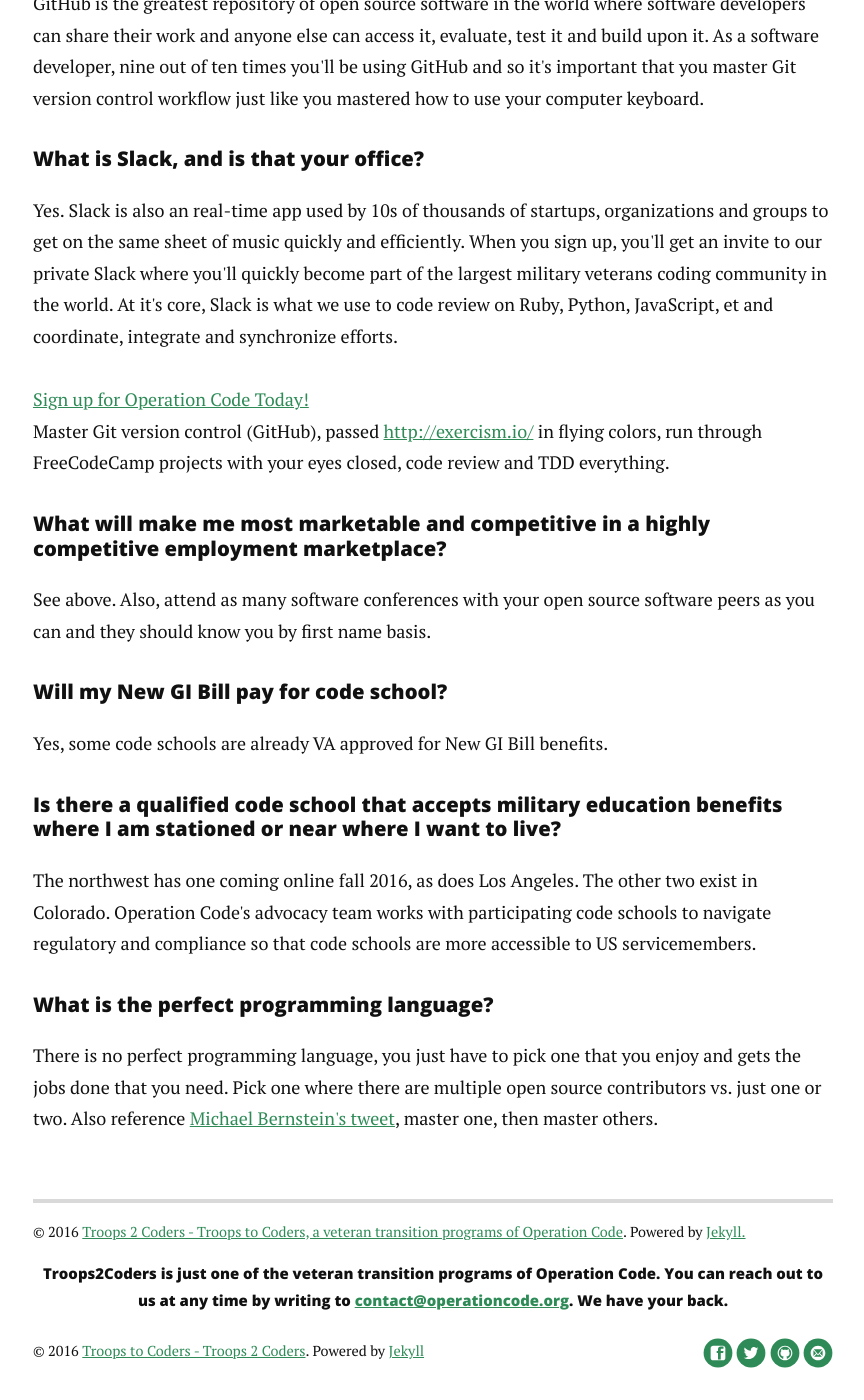
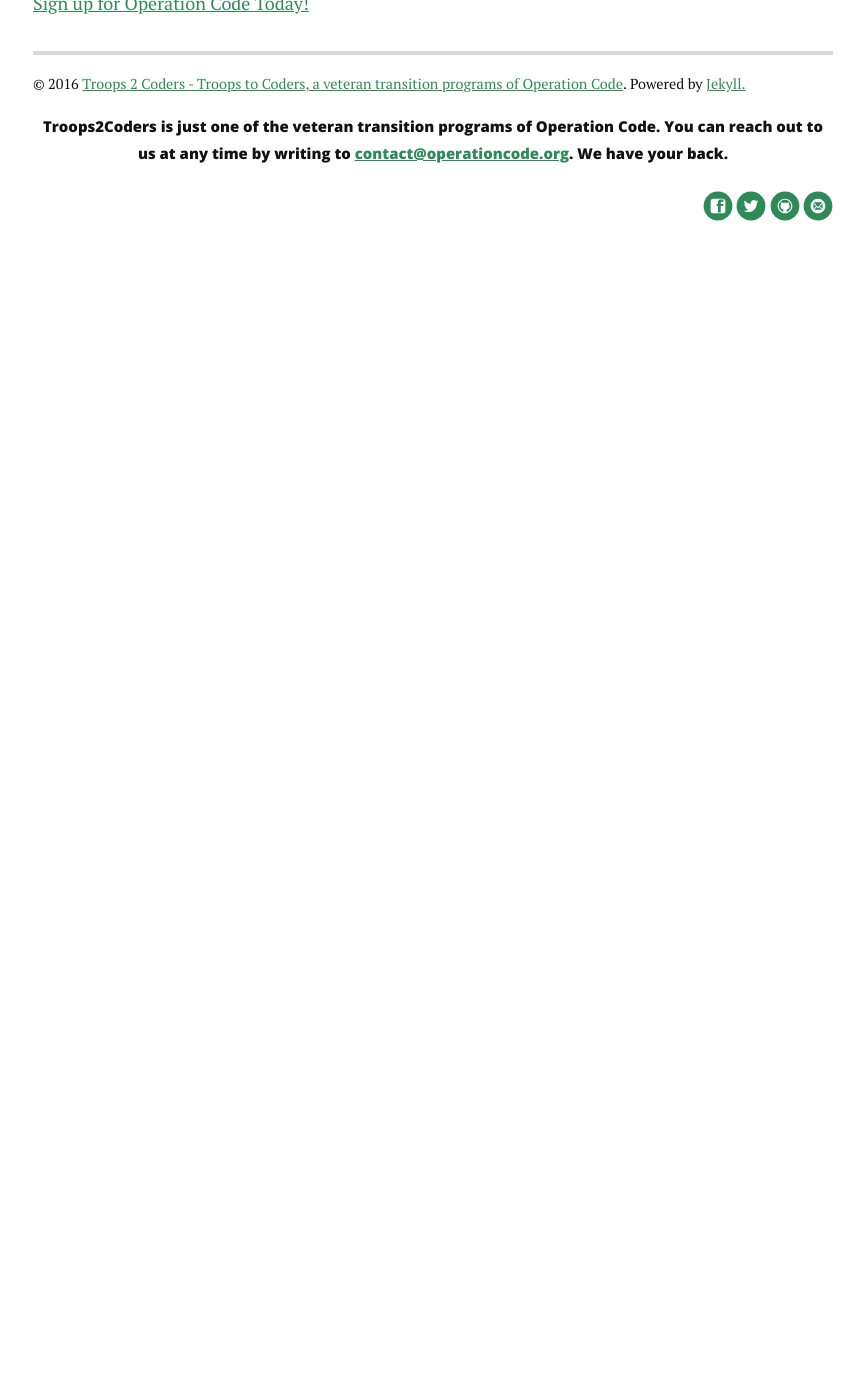
Before and after one commit to OperationCode/troops2coders.github.io, a Jekyll site: the page built from index.html, in a window 1280 px wide and 1400 px high, scrolled down 3686 px. Shown: the whole window, without its empty margins (207-1071 px from the left). Built offline with Jekyll 4.4.1, drawn with Linux system fonts in a browser that asks for light colours; nearby versions of some CDN libraries; the list of posts is cut into pages by our own code; after the commit the page ends 3994 px from its top, so only the background shows below that; some of the changed text lies outside the part shown.

Commit message:
Fix merge conflict

```diff
--- a/_includes/footer.html
+++ b/_includes/footer.html
@@ -3,8 +3,6 @@
       <p class="copy">&copy; {{ site.time | date: '%Y' }} <a href="https://github.com/operationcode/troops2coders">Troops 2 Coders - Troops to Coders, a veteran transition programs of Operation Code</a>. Powered by <a href="http://jekyllrb.com">Jekyll.</a></p>
 
       <h5>Troops2Coders is just one of the veteran transition programs of Operation Code. You can reach out to us at any time by writing to <a href="mailto:contact@operationcode.org">contact@operationcode.org</a>. We have your back.</h5>
-
-      <p class="copy">&copy; {{ site.time | date: '%Y' }} <a href="https://github.com/operationcode/troops2coders">Troops to Coders - Troops 2 Coders</a>. Powered by <a href="http://jekyllrb.com">Jekyll</a></p>
 
       <div class="footer-links">
          <ul class="noList">
--- a/index.html
+++ b/index.html
@@ -36,17 +36,10 @@
         <li>What is the perfect programming language?</li>
       </ul>
 
-      <h3>Why Troops2Coders?</h3>
-      <p>The Troops2Coders mission is to assist YOU, our US military active duty or military vetearns in becoming coders and writing software professionally. Our goal is to move you from unemployment or underemployment to a starting salary of at least $45,000 per year.</p>
-
-      <h4>Does my <b>military training</b> transfer easily to software companies?</h4>
-      <p>Absolutely. You live by the motto, "ductus exemplo" (lead by example), you are decisive, communicate clearly, get things done, understand that there is no "I" in team, and live for moving your team to the objective quickly and effectively. Those soft skills are exactly what software companies are hiring for, first.</p>
-
       <h4>Do I need a LinkedIn to get a job <b>writing code?</b></h4>
       <p>In software development, the VPs of Engineering care more that you know how to code, not where you learned it. They'll be looking more closely at your GitHub, the side projects you've built and shared with the world and a Twitter handle where you share what you know.</p>
 
       <h4>What can I do while I'm <b>still on active-duty</b> to start preparing for my transition?</h4>
-
       <p>Master Git version control (GitHub), passed <a href="http://exercism.io/">http://exercism.io/</a> in flying colors, run through <a href="http://troops2coders.com">freeCodeCamp</a> projects with your eyes closed, code review and TDD everything you can get your hands on.</p>
 
       <h4>What will make me most marketable and competitive in a highly competitive employment marketplace?</h4>
@@ -69,17 +62,4 @@
       <p>Yes. Slack is also an real-time app used by 10s of thousands of startups, organizations and groups to get on the same sheet of music quickly and efficiently. When you sign up, you'll get an invite to our private Slack where you'll quickly become part of the largest military veterans coding community in the world. At it's core, Slack is what we use to code review on Ruby, Python, JavaScript, et and coordinate, integrate and synchronize efforts.</p>
 
       <a href="https://operationcode.org/veterans/sign_up" class="btn btn-default btn-lg">Sign up for Operation Code Today!</a></br>
-      <p>Master Git version control (GitHub), passed <a href="http://exercism.io/">http://exercism.io/</a> in flying colors, run through FreeCodeCamp projects with your eyes closed, code review and TDD everything.</p>
-
-      <h4>What will make me most marketable and competitive in a highly competitive employment marketplace?</h4>
-      <p>See above. Also, attend as many software conferences with your open source software peers as you can and they should know you by first name basis.</p>
-
-      <h4>Will my New GI Bill pay for code school?</h4>
-      <p>Yes, some code schools are already VA approved for New GI Bill benefits.</p>
-
-      <h4>Is there a <b>qualified code school</b> that accepts military education benefits where I am stationed or near where I want to live?</h4>
-      <p>The northwest has one coming online fall 2016, as does Los Angeles. The other two exist in Colorado. Operation Code's advocacy team works with participating code schools to navigate regulatory and compliance so that code schools are more accessible to US servicemembers.</p>
-
-      <h4>What is the perfect programming language?</h4>
-      <p>There is no perfect programming language, you just have to pick one that you enjoy and gets the jobs done that you need. Pick one where there are multiple open source contributors vs. just one or two. Also reference <a href="https://twitter.com/mrb_bk/status/738836245112061953">Michael Bernstein's tweet</a>, master one, then master others.</p>
-</div>
+    </div>
--- a/index_copy.html
+++ b/index_copy.html
@@ -1,10 +1,7 @@
 ---
 layout: default
-<<<<<<< HEAD
 title: Troops to Coders - Troops 2 Coders
-=======
 title: Troops2Coders
->>>>>>> gh-pages
 ---
 
 <div class="home" id="home">
```
Also changed, not shown: 14 other files.
